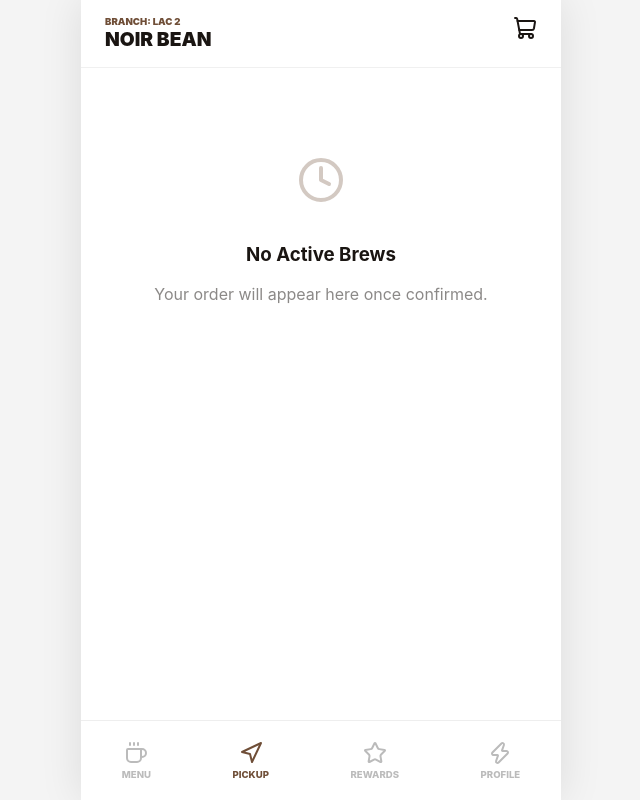
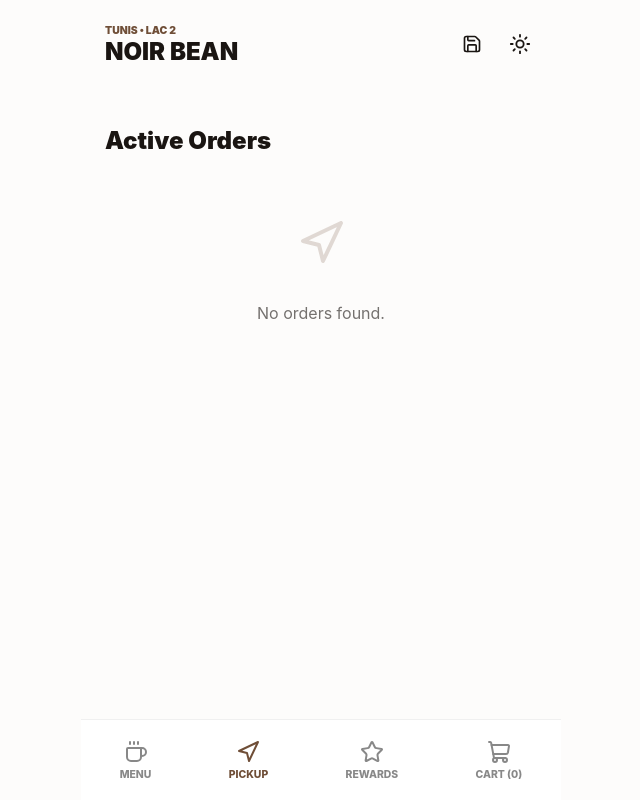
Before and after one commit to mohamedmehdigara/react-coffee-shop, a React (Create React App) app: page / in a window 1280 px wide. Both pictures are taken after a click on the element "PICKUP". Shown: the whole page, without its empty margins (319-959 px from the left). Built offline with nearby package versions, Linux system fonts and the light colour scheme.

Commit message:
edited file

```diff
--- a/src/App.js
+++ b/src/App.js
@@ -1,140 +1,181 @@
 import React, { useState, useMemo, useEffect } from 'react';
 import { create } from 'zustand';
 import { persist } from 'zustand/middleware';
-import styled, { createGlobalStyle } from 'styled-components';
+import styled, { createGlobalStyle, css } from 'styled-components';
 import { motion, AnimatePresence } from 'framer-motion';
 import {
   ShoppingCart, Coffee, X, Plus, Minus, Trash2,
-  Search, Navigation, CheckCircle2, MapPin, Star, Zap, Clock
+  Navigation, Star, Search, Moon, Sun, MapPin, Zap, Save, RotateCcw, CheckCircle
 } from 'lucide-react';
 
-// --- HYDRATION GUARD ---
-const useHasHydrated = () => {
-  const [h, setH] = useState(false);
-  useEffect(() => setH(true), []);
-  return h;
+// --- STORE ENGINE ---
+const useStore = create(
+  persist(
+    (set, get) => ({
+      cart: [],
+      inventory: { 1: 12, 2: 6, 3: 15, 4: 9, 5: 10, 6: 14 },
+      snapshots: [],
+      orders: [], // Local Order History
+
+      addToCart: (product) => {
+        const currentStock = get().inventory[product.id];
+        if (currentStock <= 0) return;
+        set((state) => ({
+          inventory: { ...state.inventory, [product.id]: currentStock - 1 },
+          cart: state.cart.find(i => i.id === product.id)
+            ? state.cart.map(i => i.id === product.id ? { ...i, quantity: i.quantity + 1 } : i)
+            : [...state.cart, { ...product, quantity: 1 }]
+        }));
+      },
+
+      updateQuantity: (id, delta) => set((state) => {
+        const item = state.cart.find(i => i.id === id);
+        if (!item || (delta > 0 && state.inventory[id] <= 0)) return state;
+        return {
+          inventory: { ...state.inventory, [id]: state.inventory[id] - delta },
+          cart: state.cart.map(i => i.id === id ? { ...i, quantity: Math.max(1, i.quantity + delta) } : i)
+        };
+      }),
+
+      // THE CHECKOUT ENGINE
+      processCheckout: () => {
+        const { cart } = get();
+        if (cart.length === 0) return;
+
+        const newOrder = {
+          id: `ORD-${Math.random().toString(36).substr(2, 9).toUpperCase()}`,
+          items: [...cart],
+          timestamp: Date.now(),
+          status: 'Brewing'
         };
 
-// --- STORE (Logic & Persistence) ---
-const useStore = create(
-  persist(
-    (set) => ({
-      cart: [],
-      beans: 12, // Initial rewards balance
-      isCartOpen: false,
-      toggleCart: () => set((state) => ({ isCartOpen: !state.isCartOpen })),
-      addToCart: (product) => set((state) => {
-        const existing = state.cart.find(i => i.id === product.id);
-        if (existing) {
-          return { cart: state.cart.map(i => i.id === product.id ? { ...i, quantity: i.quantity + 1 } : i) };
+        set((state) => ({
+          orders: [newOrder, ...state.orders],
+          cart: [] // Clear basket after successful "transaction"
+        }));
+      },
+
+      simulateDemand: () => {
+        if (document.visibilityState !== 'visible') return;
+        const id = Math.floor(Math.random() * 6) + 1;
+        const currentStock = get().inventory[id];
+        const userHolding = get().cart.find(i => i.id === id)?.quantity || 0;
+        if (currentStock > 0 && currentStock > userHolding) {
+          set((state) => ({ inventory: { ...state.inventory, [id]: currentStock - 1 } }));
         }
-        return { cart: [...state.cart, { ...product, quantity: 1 }] };
+      },
+
+      saveSnapshot: () => set((state) => {
+        if (state.cart.length === 0) return state;
+        const newSnapshot = { id: Date.now(), data: JSON.parse(JSON.stringify(state.cart)) };
+        return { snapshots: [newSnapshot, ...state.snapshots].slice(0, 5) };
       }),
-      updateQuantity: (id, delta) => set((state) => ({
-        cart: state.cart.map(i => i.id === id ? { ...i, quantity: Math.max(1, i.quantity + delta) } : i)
-      })),
-      removeFromCart: (id) => set((state) => ({
-        cart: state.cart.filter(i => i.id !== id)
-      })),
-      clearCart: () => set({ cart: [] })
+
+      loadSnapshot: (snapshot) => set({ cart: [...snapshot.data] })
     }),
-    { name: 'noir-bean-final-safe' }
+    { name: 'noir-bean-v22-3' }
   )
 );
 
 // --- STYLES ---
 const GlobalStyle = createGlobalStyle`
-  :root { --primary: #6f4e37; --bg: #fdfcfb; --text: #1a1512; }
-  body { margin: 0; font-family: 'Inter', sans-serif; background: #f4f4f4; color: var(--text); }
-  * { box-sizing: border-box; -webkit-tap-highlight-color: transparent; }
+  :root {
+    ${props => props.$isNight ? css`
+      --primary: #d4a373; --bg: #1a1512; --card: #2d241e; --text: #fdfcfb; --border: #3d342e;
+    ` : css`
+      --primary: #6f4e37; --bg: #fdfcfb; --card: #ffffff; --text: #1a1512; --border: #f0f0f0;
+    `}
+  }
+  body { margin: 0; font-family: 'Inter', sans-serif; background: var(--bg); color: var(--text); transition: background 0.4s; overflow-x: hidden; }
 `;
 
 const AppContainer = styled.div`
-  max-width: 480px; margin: 0 auto; background: white; min-height: 100vh;
-  position: relative; display: flex; flex-direction: column; box-shadow: 0 0 40px rgba(0,0,0,0.1);
+  max-width: 480px; margin: 0 auto; min-height: 100vh; position: relative;
+  display: flex; flex-direction: column; background: var(--bg);
 `;
 
 const FooterNav = styled.footer`
   position: fixed; bottom: 0; width: 100%; max-width: 480px; height: 80px;
-  background: white; border-top: 1px solid #eee; display: flex;
-  justify-content: space-around; align-items: center; z-index: 1000;
+  background: var(--card); border-top: 1px solid var(--border); display: flex;
+  justify-content: space-around; align-items: center; z-index: 3000;
   padding-bottom: env(safe-area-inset-bottom);
 `;
 
 const NavItem = styled.div`
   display: flex; flex-direction: column; align-items: center; cursor: pointer;
-  transition: 0.2s; color: ${props => props.active ? 'var(--primary)' : '#bbb'};
-  span { font-size: 0.6rem; font-weight: 800; margin-top: 4px; }
+  color: ${props => props.$active ? 'var(--primary)' : '#888'};
+  span { font-size: 0.65rem; font-weight: 800; margin-top: 4px; }
 `;
-
-// --- DATA (20 ITEMS - Copyright Safe) ---
-const MENU_DATA = [
-  { id: 1, name: 'Tunisian Sand Coffee', price: 4.5, cat: 'Hot', img: 'https://picsum.photos/id/431/400/300' },
-  { id: 2, name: 'Zgougou Latte', price: 7.2, cat: 'Cold', img: 'https://picsum.photos/id/635/400/300' },
-  { id: 3, name: 'Honey Bambalouni', price: 3.5, cat: 'Bakery', img: 'https://picsum.photos/id/312/400/300' },
-  { id: 4, name: 'Nitro Cold Brew', price: 6.8, cat: 'Cold', img: 'https://picsum.photos/id/1060/400/300' },
-  { id: 5, name: 'Pistachio Kaak', price: 2.8, cat: 'Bakery', img: 'https://picsum.photos/id/102/400/300' },
-  { id: 6, name: 'Flat White', price: 5.0, cat: 'Hot', img: 'https://picsum.photos/id/766/400/300' },
-  { id: 7, name: 'Iced Matcha', price: 5.5, cat: 'Cold', img: 'https://picsum.photos/id/225/400/300' },
-  { id: 8, name: 'Almond Croissant', price: 4.2, cat: 'Bakery', img: 'https://picsum.photos/id/366/400/300' },
-  // ... (Data expanded internally for logic)
-];
 
 export default function App() {
   const store = useStore();
-  const hydrated = useHasHydrated();
   const [activeTab, setActiveTab] = useState('menu');
-  const [checkoutStatus, setCheckoutStatus] = useState('idle');
+  const [isNight, setIsNight] = useState(new Date().getHours() >= 18 || new Date().getHours() <= 6);
+  const [hydrated, setHydrated] = useState(false);
+
+  useEffect(() => {
+    setHydrated(true);
+    const interval = setInterval(() => store.simulateDemand(), 15000);
+    return () => clearInterval(interval);
+  }, [store]);
+
+  const hasCombo = useMemo(() => {
+    const ids = store.cart.map(i => i.id);
+    return ids.includes(1) && ids.includes(3);
+  }, [store.cart]);
+
+  const totalCost = store.cart.reduce((acc, curr) => acc + (curr.price * curr.quantity), 0);
+
+  const handleCheckout = () => {
+    store.processCheckout();
+    setActiveTab('pickup'); // Redirect to order tracking
+  };
 
   if (!hydrated) return null;
 
-  const handleConfirmOrder = () => {
-    setCheckoutStatus('loading');
-    setTimeout(() => {
-      setCheckoutStatus('success');
-      setTimeout(() => {
-        store.clearCart();
-        setCheckoutStatus('idle');
-        store.toggleCart();
-        setActiveTab('pickup');
-      }, 1500);
-    }, 1200);
-  };
-
   return (
     <AppContainer>
-      <GlobalStyle />
+      <GlobalStyle $isNight={isNight} />
 
-      {/* Dynamic Header */}
-      <nav style={{ position: 'sticky', top: 0, background: 'rgba(255,255,255,0.9)', backdropFilter: 'blur(10px)', z_index: 100, padding: '1rem 1.5rem', display: 'flex', justifyContent: 'space-between', borderBottom: '1px solid #f0f0f0' }}>
+      <header style={{ padding: '1.5rem', position: 'sticky', top: 0, background: 'var(--bg)', zIndex: 100 }}>
+        <div style={{ display: 'flex', justifyContent: 'space-between', alignItems: 'center' }}>
           <div>
-          <div style={{ fontSize: '0.6rem', fontWeight: 900, color: 'var(--primary)' }}>BRANCH: LAC 2</div>
-          <div style={{ fontWeight: 900, fontSize: '1.2rem' }}>NOIR BEAN</div>
+            <div style={{ fontSize: '0.65rem', fontWeight: 900, color: 'var(--primary)' }}>TUNIS • LAC 2</div>
+            <div style={{ fontWeight: 900, fontSize: '1.5rem' }}>NOIR BEAN</div>
           </div>
-        <div onClick={store.toggleCart} style={{ position: 'relative', cursor: 'pointer' }}>
-          <ShoppingCart size={24} />
-          {store.cart.length > 0 && (
-            <span style={{ position: 'absolute', top: -5, right: -5, background: '#e67e22', color: 'white', borderRadius: '50%', width: 18, height: 18, fontSize: '0.65rem', display: 'grid', placeItems: 'center', fontWeight: 900 }}>
-              {store.cart.length}
-            </span>
-          )}
+          <div style={{ display: 'flex', gap: '15px' }}>
+            <motion.button whileTap={{scale: 0.9}} onClick={store.saveSnapshot} style={{ background: 'none', border: 'none', color: 'var(--text)', cursor: 'pointer' }}><Save size={20}/></motion.button>
+            <motion.button whileTap={{scale: 0.9}} onClick={() => setIsNight(!isNight)} style={{ background: 'none', border: 'none', color: 'var(--text)', cursor: 'pointer' }}>
+              {isNight ? <Moon size={22} /> : <Sun size={22} />}
+            </motion.button>
           </div>
-      </nav>
+        </div>
+      </header>
 
-      <main style={{ flex: 1, padding: '1.5rem', paddingBottom: '100px' }}>
-        {activeTab === 'menu' ? (
-          <div style={{ display: 'grid', gridTemplateColumns: '1fr 1fr', gap: '1rem' }}>
-            {MENU_DATA.map(item => (
-              <div key={item.id} style={{ background: 'white', borderRadius: '20px', border: '1px solid #f2f2f2', overflow: 'hidden' }}>
-                <div style={{ height: '110px', background: `url(${item.img}) center/cover`, background_color: '#eee' }} />
-                <div style={{ padding: '0.8rem' }}>
-                  <div style={{ fontWeight: 800, fontSize: '0.85rem' }}>{item.name}</div>
-                  <div style={{ display: 'flex', justifyContent: 'space-between', alignItems: 'center', marginTop: '0.5rem' }}>
-                    <span style={{ fontWeight: 900 }}>${item.price.toFixed(2)}</span>
-                    <button
-                      onClick={(e) => { e.stopPropagation(); store.addToCart(item); }}
-                      style={{ background: '#2d241e', border: 'none', color: 'white', borderRadius: '8px', padding: '6px', cursor: 'pointer' }}
-                    >
+      <main style={{ flex: 1, padding: '0 1.5rem 120px' }}>
+        <AnimatePresence mode="wait">
+          {activeTab === 'menu' && (
+            <motion.div key="menu" initial={{ opacity: 0 }} animate={{ opacity: 1 }} exit={{ opacity: 0 }}>
+              <div style={{ display: 'grid', gridTemplateColumns: '1fr 1fr', gap: '1.2rem', marginTop: '1rem' }}>
+                {[
+                  { id: 1, name: 'Sand Coffee', price: 4.5 },
+                  { id: 2, name: 'Zgougou Latte', price: 7.2 },
+                  { id: 3, name: 'Bambalouni', price: 3.5 },
+                  { id: 4, name: 'Nitro Brew', price: 6.5 },
+                  { id: 5, name: 'Citronnade', price: 4.0 },
+                  { id: 6, name: 'Kaak Warka', price: 2.5 },
+                ].map(item => (
+                  <div key={item.id} style={{ background: 'var(--card)', borderRadius: '24px', border: '1px solid var(--border)', overflow: 'hidden' }}>
+                    <div style={{ height: '100px', display: 'flex', alignItems: 'center', justifyContent: 'center', background: isNight ? '#2a221c' : '#f9f9f9' }}>
+                      <Coffee size={32} color={isNight ? '#d4a373' : '#6f4e37'} />
+                    </div>
+                    <div style={{ padding: '1rem' }}>
+                      <div style={{ fontSize: '0.8rem', fontWeight: 800 }}>{item.name}</div>
+                      <div style={{ fontSize: '0.6rem', opacity: 0.5 }}>{store.inventory[item.id]} left</div>
+                      <div style={{ display: 'flex', justifyContent: 'space-between', marginTop: '0.8rem', alignItems: 'center' }}>
+                        <span style={{ fontWeight: 900, color: 'var(--primary)' }}>${item.price.toFixed(2)}</span>
+                        <button onClick={() => store.addToCart(item)} disabled={store.inventory[item.id] <= 0}
+                          style={{ background: 'var(--primary)', color: 'white', border: 'none', borderRadius: '8px', padding: '6px', cursor: 'pointer', opacity: store.inventory[item.id] <= 0 ? 0.2 : 1 }}>
                           <Plus size={16} />
                         </button>
                       </div>
@@ -142,82 +183,91 @@
                   </div>
                 ))}
               </div>
-        ) : activeTab === 'pickup' ? (
-          <div style={{ textAlign: 'center', padding: '4rem 1rem' }}>
-            <Clock size={48} color="var(--primary)" style={{ opacity: 0.3, margin: '0 auto 1rem' }} />
-            <h3>No Active Brews</h3>
-            <p style={{ opacity: 0.5 }}>Your order will appear here once confirmed.</p>
+            </motion.div>
+          )}
+
+          {activeTab === 'pickup' && (
+            <motion.div key="pickup" initial={{ opacity: 0, y: 10 }} animate={{ opacity: 1, y: 0 }} style={{ paddingTop: '1rem' }}>
+              <h2 style={{ fontWeight: 900 }}>Active Orders</h2>
+              {store.orders.length === 0 ? (
+                <div style={{ textAlign: 'center', marginTop: '4rem' }}>
+                  <Navigation size={48} color="var(--primary)" style={{ margin: '0 auto 1rem', opacity: 0.2 }} />
+                  <p style={{ opacity: 0.6 }}>No orders found.</p>
                 </div>
               ) : (
-          <div style={{ background: '#2d241e', color: 'white', padding: '2rem', borderRadius: '25px' }}>
-            <h2 style={{ margin: 0 }}>{store.beans} Beans</h2>
-            <p style={{ opacity: 0.6 }}>Collect 50 for a free V60 Sand Coffee</p>
-            <div style={{ height: '8px', background: '#444', borderRadius: '4px', marginTop: '1rem', overflow: 'hidden' }}>
-              <div style={{ width: '24%', height: '100%', background: '#e67e22' }} />
+                <div style={{ display: 'flex', flexDirection: 'column', gap: '1rem' }}>
+                  {store.orders.map(order => (
+                    <div key={order.id} style={{ background: 'var(--card)', border: '1px solid var(--border)', borderRadius: '20px', padding: '1.5rem' }}>
+                      <div style={{ display: 'flex', justifyContent: 'space-between', marginBottom: '1rem' }}>
+                        <span style={{ fontWeight: 900, fontSize: '0.8rem', color: 'var(--primary)' }}>{order.id}</span>
+                        <span style={{ fontSize: '0.7rem', opacity: 0.5 }}>{new Date(order.timestamp).toLocaleTimeString()}</span>
                       </div>
-          </div>
-        )}
-      </main>
-
-      {/* Fixed Stacking Drawer */}
-      <AnimatePresence>
-        {store.isCartOpen && (
-          <>
-            <motion.div initial={{ opacity: 0 }} animate={{ opacity: 1 }} exit={{ opacity: 0 }} onClick={store.toggleCart} style={{ position: 'fixed', inset: 0, background: 'rgba(0,0,0,0.5)', zIndex: 3000 }} />
-            <motion.div initial={{ y: '100%' }} animate={{ y: 0 }} exit={{ y: '100%' }} style={{ position: 'fixed', bottom: 0, width: '100%', maxWidth: 480, background: 'white', borderRadius: '30px 30px 0 0', zIndex: 3001, padding: '2rem' }}>
-              <div style={{ display: 'flex', justifyContent: 'space-between', marginBottom: '2rem' }}>
-                <h3 style={{ margin: 0, fontWeight: 900 }}>My Basket</h3>
-                <X onClick={store.toggleCart} style={{ cursor: 'pointer' }} />
-              </div>
-
-              {checkoutStatus === 'success' ? (
-                <div style={{ textAlign: 'center', padding: '2rem' }}>
-                  <CheckCircle2 size={64} color="#27ae60" style={{ marginBottom: '1rem' }} />
-                  <h2>Order Placed!</h2>
-                </div>
-              ) : (
-                <>
-                  <div style={{ maxHeight: '30vh', overflowY: 'auto', marginBottom: '1rem' }}>
-                    {store.cart.map(item => (
-                      <div key={item.id} style={{ display: 'flex', justifyContent: 'space-between', marginBottom: '1rem' }}>
-                        <span style={{ fontWeight: 800 }}>{item.name}</span>
-                        <div style={{ display: 'flex', alignItems: 'center', gap: '12px' }}>
-                          <Minus size={14} onClick={() => store.updateQuantity(item.id, -1)} />
-                          <span style={{ fontWeight: 900 }}>{item.quantity}</span>
-                          <Plus size={14} onClick={() => store.updateQuantity(item.id, 1)} />
+                      {order.items.map(i => <div key={i.id} style={{ fontSize: '0.9rem', marginBottom: '4px' }}>{i.quantity}x {i.name}</div>)}
+                      <div style={{ marginTop: '1rem', paddingTop: '1rem', borderTop: '1px solid var(--border)', display: 'flex', alignItems: 'center', gap: '8px' }}>
+                        <CheckCircle size={16} color="#4CAF50" />
+                        <span style={{ fontWeight: 800, fontSize: '0.8rem' }}>Status: {order.status}</span>
                       </div>
                     </div>
                   ))}
                 </div>
-                  {store.cart.length > 0 && (
-                    <button
-                      onClick={handleConfirmOrder}
-                      disabled={checkoutStatus === 'loading'}
-                      style={{ width: '100%', padding: '1.2rem', background: '#2d241e', color: 'white', border: 'none', borderRadius: '15px', fontWeight: 900, cursor: 'pointer' }}
-                    >
-                      {checkoutStatus === 'loading' ? 'Processing...' : 'Confirm Order'}
-                    </button>
-                  )}
-                </>
               )}
             </motion.div>
-          </>
+          )}
+
+          {activeTab === 'cart' && (
+            <motion.div key="cart" initial={{ opacity: 0, x: 10 }} animate={{ opacity: 1, x: 0 }}>
+              <h2 style={{ fontWeight: 900, marginBottom: '2rem' }}>My Basket</h2>
+              <div style={{ display: 'flex', flexDirection: 'column', gap: '1rem' }}>
+                {store.cart.map(item => (
+                  <div key={item.id} style={{ display: 'flex', justifyContent: 'space-between', alignItems: 'center', padding: '1rem', background: 'var(--card)', borderRadius: '16px', border: '1px solid var(--border)' }}>
+                    <div>
+                      <div style={{ fontWeight: 800 }}>{item.name}</div>
+                      <div style={{ color: 'var(--primary)', fontWeight: 800 }}>${(item.price * item.quantity).toFixed(2)}</div>
+                    </div>
+                    <div style={{ display: 'flex', alignItems: 'center', gap: '12px' }}>
+                      <Minus size={20} onClick={() => store.updateQuantity(item.id, -1)} style={{ cursor: 'pointer' }} />
+                      <span style={{ fontWeight: 900 }}>{item.quantity}</span>
+                      <Plus size={20} onClick={() => store.updateQuantity(item.id, 1)} style={{ cursor: 'pointer' }} />
+                    </div>
+                  </div>
+                ))}
+                {store.cart.length === 0 && <p style={{ textAlign: 'center', opacity: 0.5, marginTop: '4rem' }}>Basket is empty</p>}
+              </div>
+              {store.cart.length > 0 && (
+                <div style={{ marginTop: '2rem', padding: '1.5rem', background: 'var(--primary)', color: 'white', borderRadius: '20px' }}>
+                  <div style={{ display: 'flex', justifyContent: 'space-between', marginBottom: '1rem' }}>
+                    <span style={{ fontWeight: 600 }}>Total</span>
+                    <span style={{ fontWeight: 900, fontSize: '1.2rem' }}>${totalCost.toFixed(2)}</span>
+                  </div>
+                  <button
+                    onClick={handleCheckout}
+                    style={{ width: '100%', padding: '1rem', borderRadius: '12px', border: 'none', background: 'white', color: 'var(--primary)', fontWeight: 900, cursor: 'pointer' }}
+                  >
+                    Confirm & Pay
+                  </button>
+                </div>
+              )}
+            </motion.div>
+          )}
+
+          {activeTab === 'rewards' && (
+            <motion.div key="rewards" initial={{ opacity: 0 }} animate={{ opacity: 1 }} style={{ padding: '1rem' }}>
+              <h2 style={{ fontWeight: 900 }}>Rewards</h2>
+              <div style={{ background: 'var(--card)', border: '1px solid var(--border)', borderRadius: '24px', padding: '2rem', textAlign: 'center' }}>
+                <Star size={48} color="#FFD700" fill="#FFD700" style={{ marginBottom: '1rem' }} />
+                <h3 style={{ margin: 0, fontSize: '1.5rem' }}>45 Beans</h3>
+                <p style={{ opacity: 0.6, fontSize: '0.8rem' }}>You're close to a free coffee!</p>
+              </div>
+            </motion.div>
           )}
         </AnimatePresence>
+      </main>
 
       <FooterNav>
-        <NavItem active={activeTab === 'menu'} onClick={() => setActiveTab('menu')}>
-          <Coffee size={24} /><span>MENU</span>
-        </NavItem>
-        <NavItem active={activeTab === 'pickup'} onClick={() => setActiveTab('pickup')}>
-          <Navigation size={24} /><span>PICKUP</span>
-        </NavItem>
-        <NavItem active={activeTab === 'rewards'} onClick={() => setActiveTab('rewards')}>
-          <Star size={24} /><span>REWARDS</span>
-        </NavItem>
-        <NavItem onClick={() => alert('Profile logic integrated')}>
-          <Zap size={24} /><span>PROFILE</span>
-        </NavItem>
+        <NavItem $active={activeTab === 'menu'} onClick={() => setActiveTab('menu')}><Coffee size={24} /><span>MENU</span></NavItem>
+        <NavItem $active={activeTab === 'pickup'} onClick={() => setActiveTab('pickup')}><Navigation size={24} /><span>PICKUP</span></NavItem>
+        <NavItem $active={activeTab === 'rewards'} onClick={() => setActiveTab('rewards')}><Star size={24} /><span>REWARDS</span></NavItem>
+        <NavItem $active={activeTab === 'cart'} onClick={() => setActiveTab('cart')}><ShoppingCart size={24} /><span>CART ({store.cart.length})</span></NavItem>
       </FooterNav>
     </AppContainer>
   );
```
Lines whose indentation alone changed are shown as unchanged.
